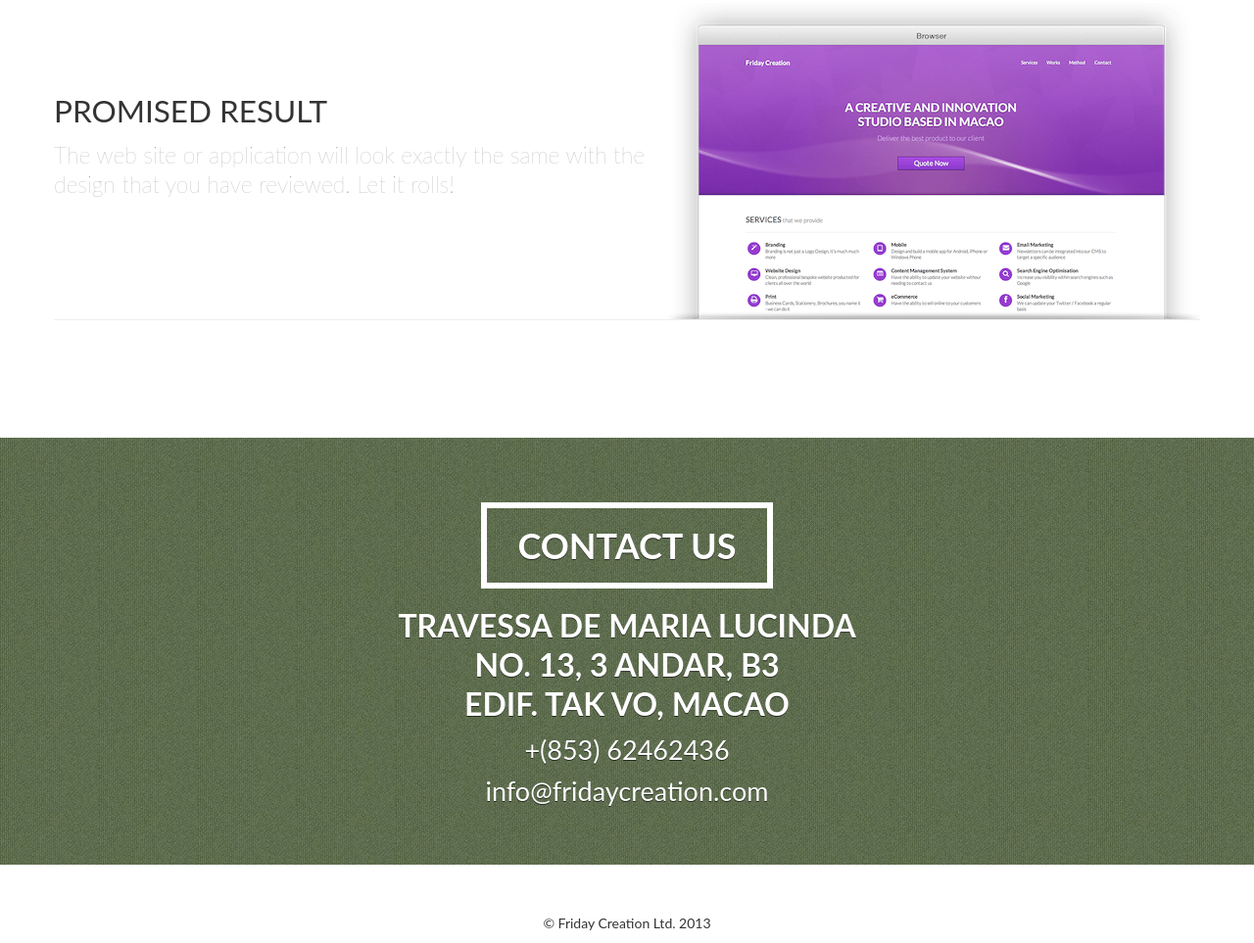
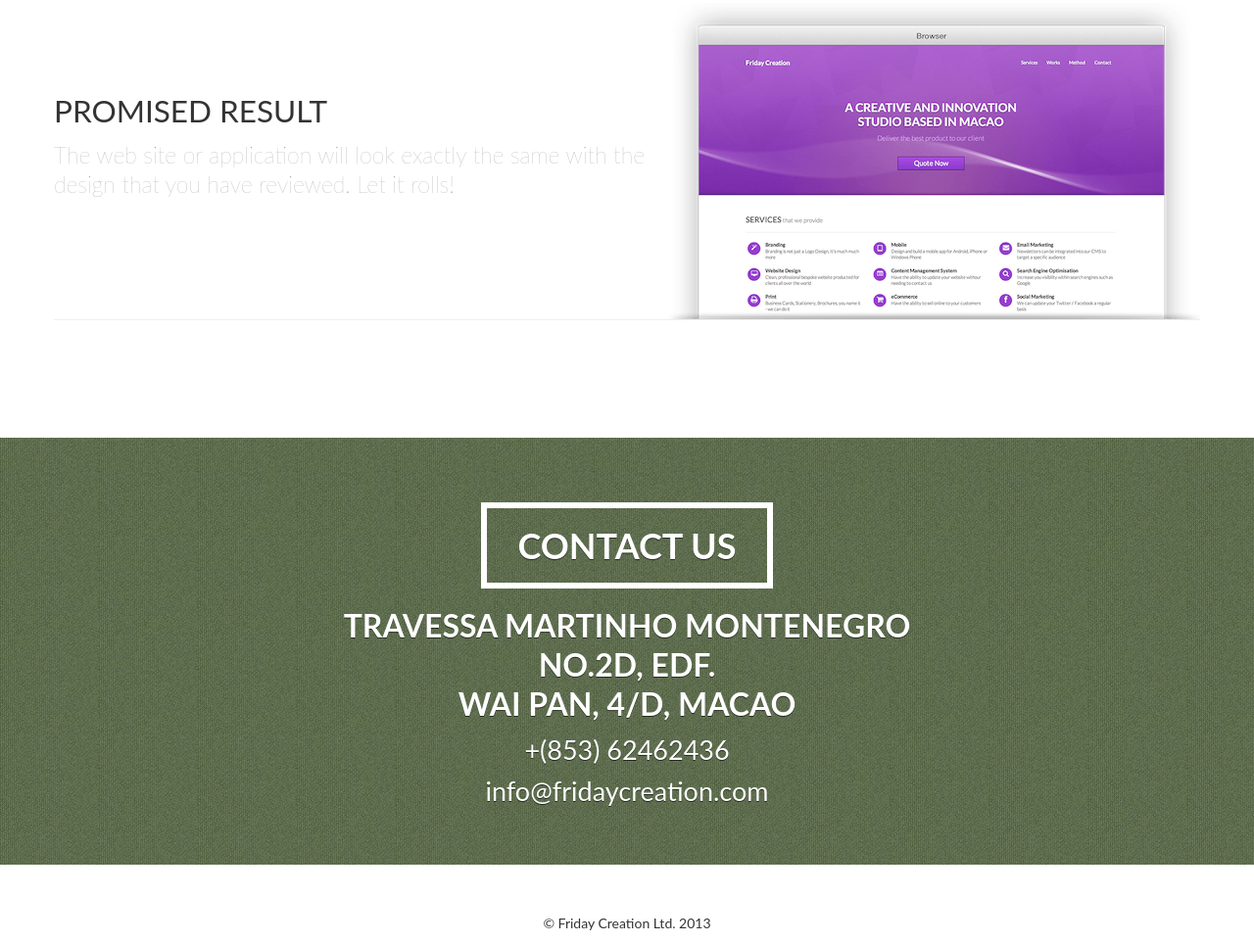
Before and after one commit to FridayCreation/5d, a plain HTML site: page index.html in a window 1280 px wide. Shown: the part 2452-3415 px from the top of the page at 98% size. Drawn offline with Linux system fonts and the light colour scheme.

Commit message:
address change

```diff
--- a/index.html
+++ b/index.html
@@ -282,7 +282,7 @@
         <div id="contact" class="address-bar text-center clearfix">
           <div class="container">
             <a href="mailto:info@fridaycreation.com">CONTACT US</a>
-            <p class="address">TRAVESSA DE MARIA LUCINDA<br/>NO. 13, 3 ANDAR, B3 <br/>EDIF. TAK VO, MACAO</p>
+            <p class="address">TRAVESSA MARTINHO MONTENEGRO<br/>NO.2D, EDF. <br/>WAI PAN, 4/D, MACAO</p>
             <p class="phone">+(853) 62462436</p>
             <p class="email">info@fridaycreation.com</p>
           </div>
```
